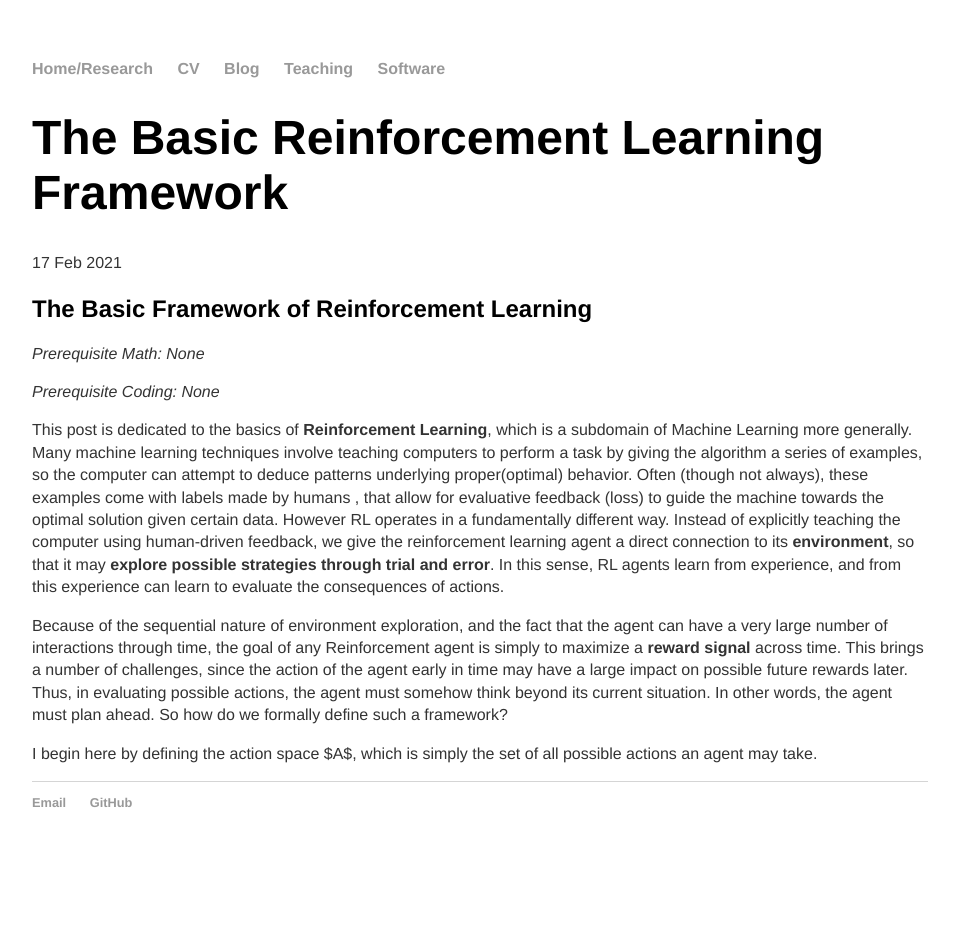
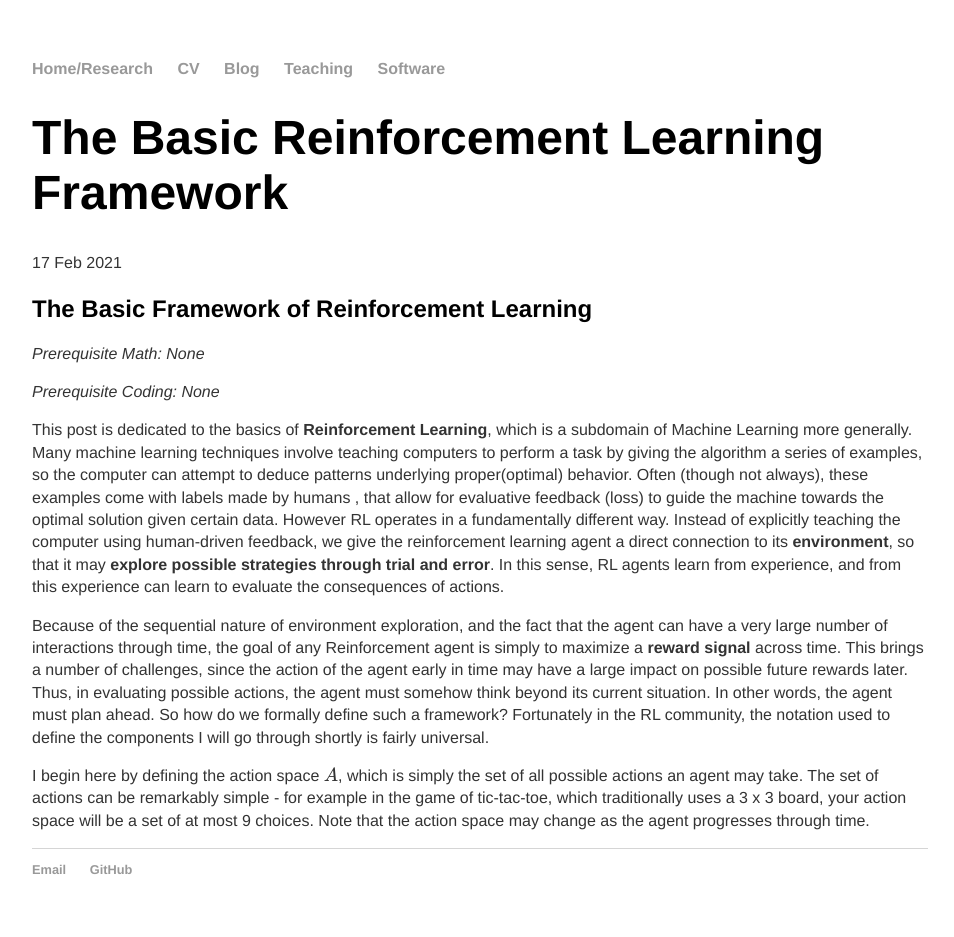
Before and after one commit to 12mre1/12mre1.github.io, a Jekyll site: the page built from _posts/2021-02-17-The-Basic-Reinforcement-Learning-Framework.md, in a window 1280 px wide. Shown: the whole page, without its empty margins (160-1114 px from the left). Built offline with Jekyll 4.4.1, drawn with Linux system fonts in a browser that asks for light colours; formulas are drawn with MathJax 3; before the commit the page ends 900 px from its top, so only the background shows below that.

Commit message:
update RL post

```diff
--- a/_posts/2021-02-17-The-Basic-Reinforcement-Learning-Framework.md
+++ b/_posts/2021-02-17-The-Basic-Reinforcement-Learning-Framework.md
@@ -12,6 +12,6 @@ _Prerequisite Coding: None_
 
 This post is dedicated to the basics of __Reinforcement Learning__, which is a subdomain of Machine Learning more generally. Many machine learning techniques involve teaching computers to perform a task by giving the algorithm a series of examples, so the computer can attempt to deduce patterns underlying proper(optimal) behavior. Often (though not always), these examples come with labels made by humans , that allow for evaluative feedback (loss) to guide the machine towards the optimal solution given certain data. However RL operates in a fundamentally different way.  Instead of explicitly teaching the computer using human-driven feedback, we give the reinforcement learning agent a direct connection to its __environment__, so that it may __explore possible strategies through trial and error__. In this sense, RL agents learn from experience, and from this experience can learn to evaluate the consequences of actions.
 
-Because of the sequential nature of environment exploration, and the fact that the agent can have a very large number of interactions through time, the goal of any Reinforcement agent is simply to maximize a __reward signal__ across time. This brings a number of challenges, since the action of the agent early in time may have a large impact on possible future rewards later. Thus, in evaluating possible actions, the agent must somehow think beyond its current situation. In other words, the agent must plan ahead. So how do we formally define such a framework?
+Because of the sequential nature of environment exploration, and the fact that the agent can have a very large number of interactions through time, the goal of any Reinforcement agent is simply to maximize a __reward signal__ across time. This brings a number of challenges, since the action of the agent early in time may have a large impact on possible future rewards later. Thus, in evaluating possible actions, the agent must somehow think beyond its current situation. In other words, the agent must plan ahead. So how do we formally define such a framework? Fortunately in the RL community, the notation used to define the components I will go through shortly is fairly universal.
 
-I begin here by defining the action space $A$, which is simply the set of all possible actions an agent may take.
+I begin here by defining the action space \\( A \\), which is simply the set of all possible actions an agent may take. The set of actions can be remarkably simple - for example in the game of tic-tac-toe, which traditionally uses a 3 x 3 board, your action space will be a set of at most 9 choices. Note that the action space may change as the agent progresses through time.
```
